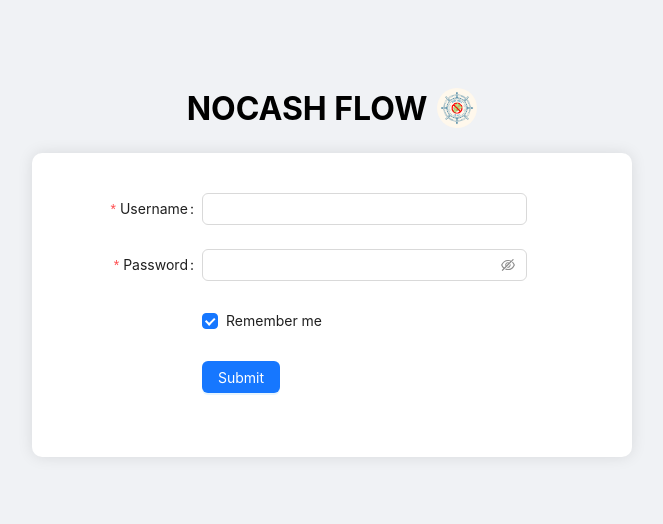
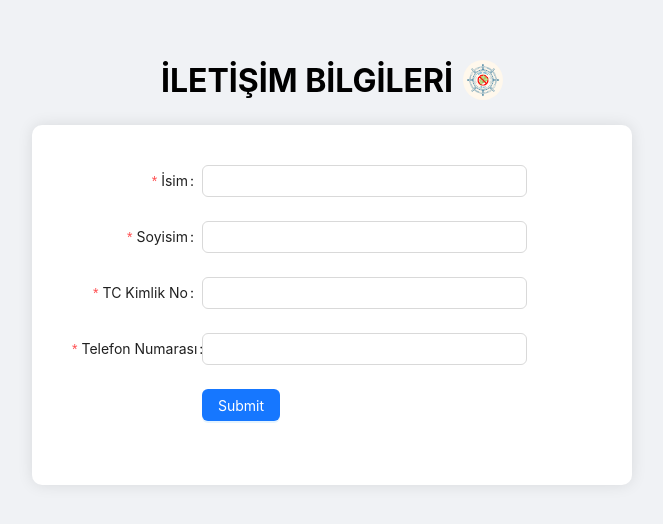
Before and after one commit to yalcinyagizkorkmaz/NoCashFlow, a React (Create React App) app in the folder frontend/: page / in a window 1280 px wide. Shown: the part 158-682 px from the top of the page, without its empty margins (308-971 px from the left). Built offline with nearby package versions, Linux system fonts and the light colour scheme.

Commit message:
form -sayfası-düzenlendi

```diff
--- a/frontend/src/Components/Form.jsx
+++ b/frontend/src/Components/Form.jsx
@@ -1,6 +1,5 @@
-
 import React, { useState } from 'react';
-import { Button, Checkbox, Form, Input } from 'antd';
+import { Button, Form, Input } from 'antd';
 import logoImage from '../Png/no (3).png';
 import SikayetPage from './SikayetPage';
 
@@ -37,7 +36,7 @@ const App = () => {
               alignItems: 'center',
             }}
           >
-            NOCASH FLOW
+           İLETİŞİM BİLGİLERİ
             <img
               src={logoImage}
               style={{ height: '40px', borderRadius: '50%', marginLeft: '10px' }}
@@ -78,12 +77,12 @@ const App = () => {
               autoComplete="off"
             >
               <Form.Item
-                label="Username"
-                name="username"
+                label="İsim"
+                name="firstName"
                 rules={[
                   {
                     required: true,
-                    message: 'Please input your username!',
+                    message: 'Lütfen isminizi girin!',
                   },
                 ]}
               >
@@ -91,27 +90,50 @@ const App = () => {
               </Form.Item>
 
               <Form.Item
-                label="Password"
-                name="password"
+                label="Soyisim"
+                name="lastName"
                 rules={[
                   {
                     required: true,
-                    message: 'Please input your password!',
+                    message: 'Lütfen soyisminizi girin!',
                   },
                 ]}
               >
-                <Input.Password />
+                <Input />
               </Form.Item>
 
               <Form.Item
-                name="remember"
-                valuePropName="checked"
-                wrapperCol={{
-                  offset: 6,
-                  span: 18,
-                }}
+                label="TC Kimlik No"
+                name="tcNumber"
+                rules={[
+                  {
+                    required: true,
+                    message: 'Lütfen TC kimlik numaranızı girin!',
+                  },
+                  {
+                    pattern: /^[0-9]{11}$/,
+                    message: 'TC kimlik numarası 11 haneli olmalıdır!',
+                  },
+                ]}
               >
-                <Checkbox>Remember me</Checkbox>
+                <Input />
+              </Form.Item>
+
+              <Form.Item
+                label="Telefon Numarası"
+                name="phoneNumber"
+                rules={[
+                  {
+                    required: true,
+                    message: 'Lütfen telefon numaranızı girin!',
+                  },
+                  {
+                    pattern: /^[0-9]{10}$/,
+                    message: 'Telefon numarası 10 haneli olmalıdır!',
+                  },
+                ]}
+              >
+                <Input />
               </Form.Item>
 
               <Form.Item
@@ -127,13 +149,11 @@ const App = () => {
             </Form>
           </div>
         </>
-      ) : ( // Render SuccessPage component if formSubmitted is true
+      ) : ( // Render SikayetPage component if formSubmitted is true
         <SikayetPage />
       )}
     </div>
   );
 };
 
-
-
 export default App;
```
